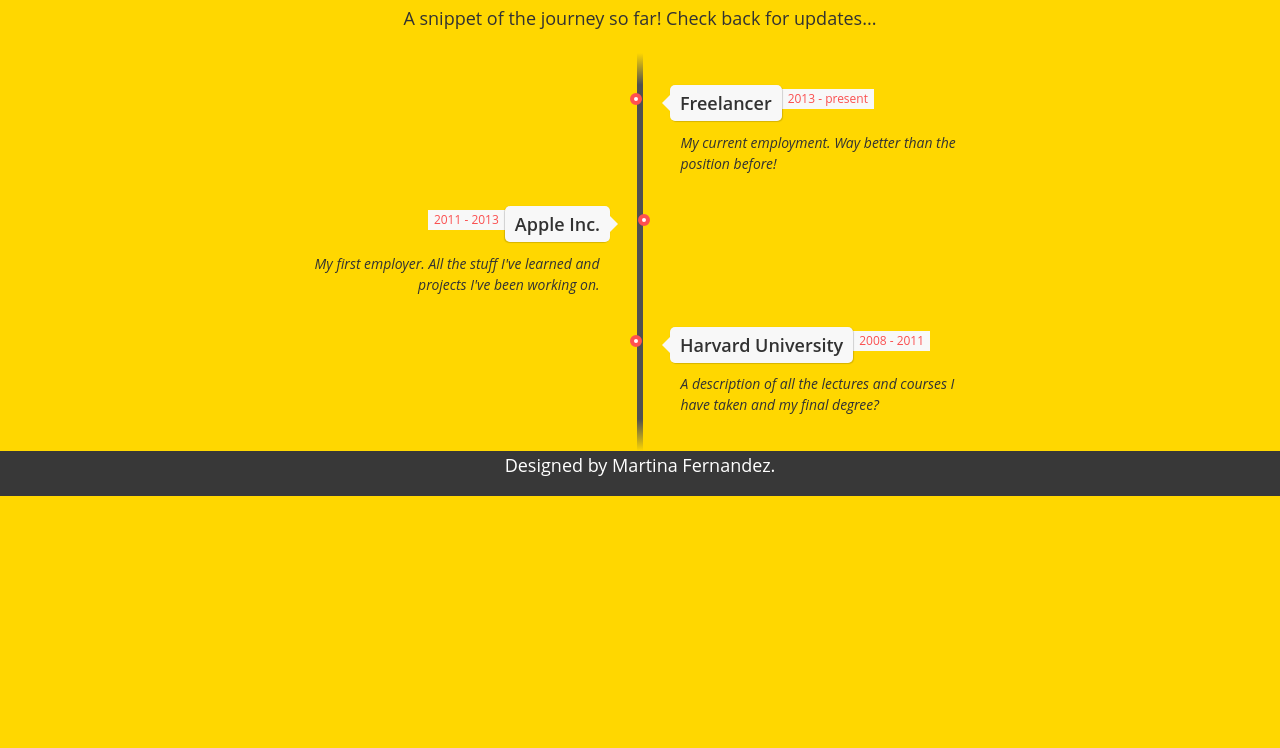
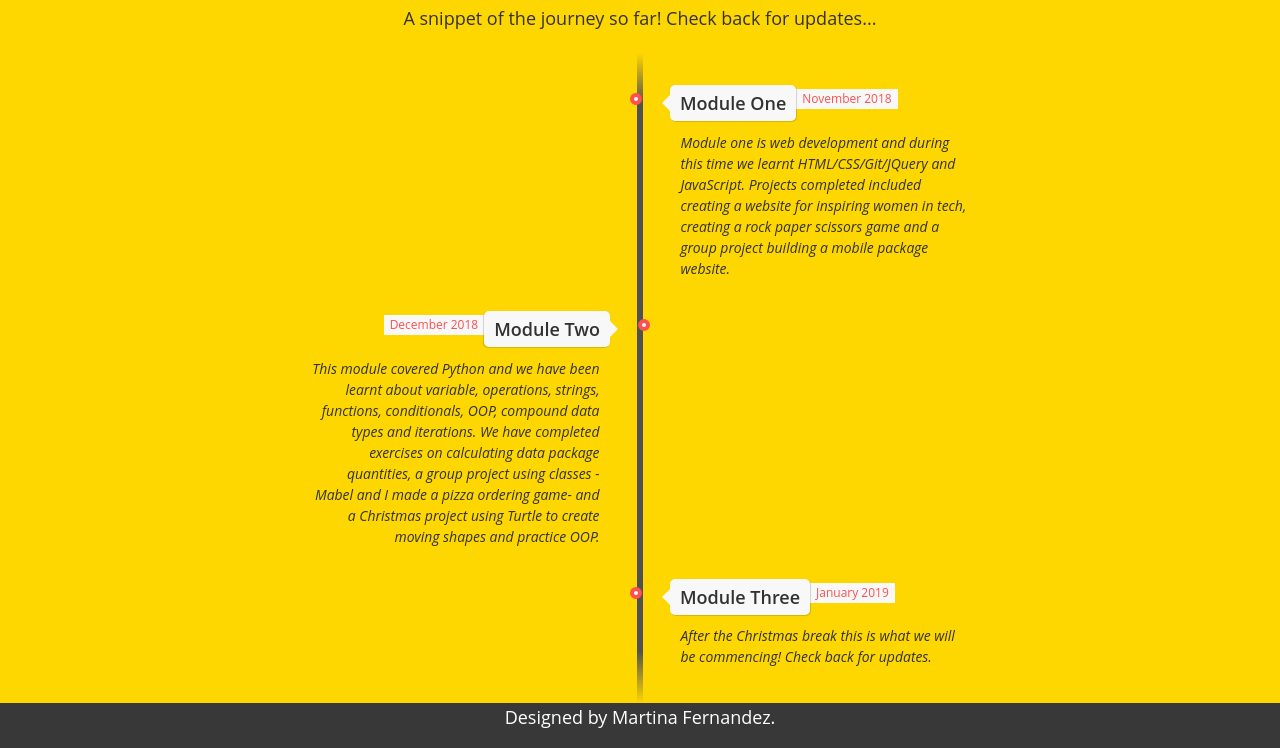
Before and after one commit to martinafdez/portfolio_website, a plain HTML site: page projects.html in a window 1280 px wide. Shown: the part 635-1383 px from the top of the page. Before the commit the page ends 1131 px from the top, so only its background shows below. Drawn offline with nearby package versions, Linux system fonts and the light colour scheme.

Commit message:
adding timeline content

```diff
--- a/projects.html
+++ b/projects.html
@@ -75,10 +75,10 @@
   	<li>
   		<div class="direction-r">
   			<div class="flag-wrapper">
-  				<span class="flag">Freelancer</span>
-  				<span class="time-wrapper"><span class="time">2013 - present</span></span>
+  				<span class="flag">Module One</span>
+  				<span class="time-wrapper"><span class="time">November 2018</span></span>
   			</div>
-  			<div class="desc">My current employment. Way better than the position before!</div>
+  			<div class="desc">Module one is web development and during this time we learnt HTML/CSS/Git/JQuery and JavaScript. Projects completed included creating a website for inspiring women in tech, creating a rock paper scissors game and a group project building a mobile package website.</div>
   		</div>
   	</li>
 
@@ -86,10 +86,10 @@
   	<li>
   		<div class="direction-l">
   			<div class="flag-wrapper">
-  				<span class="flag">Apple Inc.</span>
-  				<span class="time-wrapper"><span class="time">2011 - 2013</span></span>
+  				<span class="flag">Module Two</span>
+  				<span class="time-wrapper"><span class="time">December 2018</span></span>
   			</div>
-  			<div class="desc">My first employer. All the stuff I've learned and projects I've been working on.</div>
+  			<div class="desc">This module covered Python and we have been learnt about variable, operations, strings, functions, conditionals, OOP, compound data types and iterations. We have completed exercises on calculating data package quantities, a group project using classes - Mabel and I made a pizza ordering game- and a Christmas project using Turtle to create moving shapes and practice OOP. </div>
   		</div>
   	</li>
 
@@ -97,10 +97,10 @@
   	<li>
   		<div class="direction-r">
   			<div class="flag-wrapper">
-  				<span class="flag">Harvard University</span>
-  				<span class="time-wrapper"><span class="time">2008 - 2011</span></span>
+  				<span class="flag">Module Three</span>
+  				<span class="time-wrapper"><span class="time">January 2019</span></span>
   			</div>
-  			<div class="desc">A description of all the lectures and courses I have taken and my final degree?</div>
+  			<div class="desc">After the Christmas break this is what we will be commencing! Check back for updates.</div>
   		</div>
   	</li>
 
```
Also changed, not shown: about.html (+3 -3 lines).
